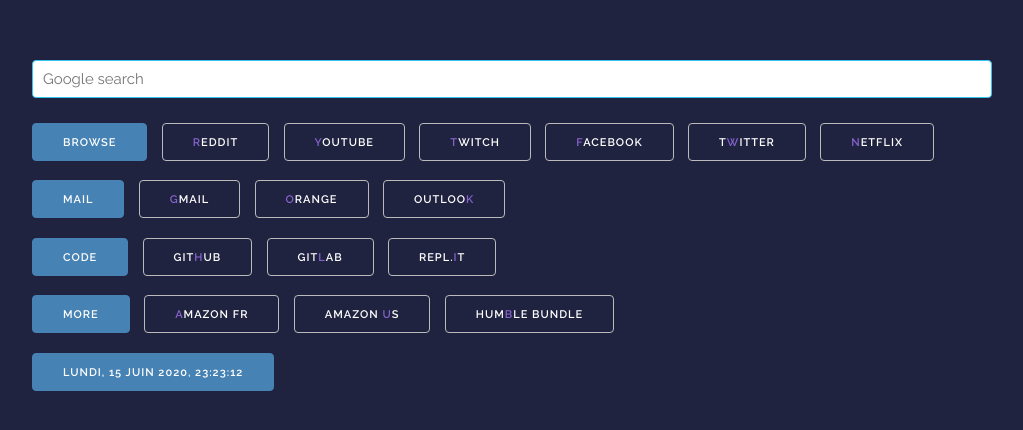
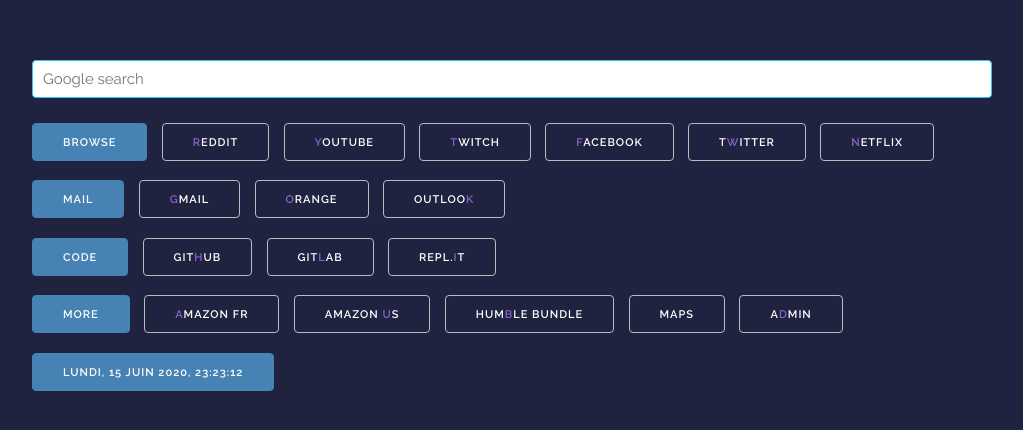
Before and after one commit to Usiten/usiten.github.io, a plain HTML site: page index.html in a window 1280 px wide. Shown: the part 180-610 px from the top of the page, without its empty margins (128-1151 px from the left). Drawn offline with Linux system fonts and the light colour scheme.

Commit message:
Update index.html
Display Maps and Box Admin quick access

```diff
--- a/index.html
+++ b/index.html
@@ -107,6 +107,8 @@
 				['amazon FR', 'https://amazon.fr', 'a'],
 				['amazon uS', 'https://amazon.com', 'u'],
 				['Humble bundle', 'https://www.humblebundle.com/', 'b'],
+				['Maps', 'https://www.google.fr/maps', 'm'],
+				['Admin', 'http://192.168.0.1/', 'd'],
 			]
 		});
 
```
